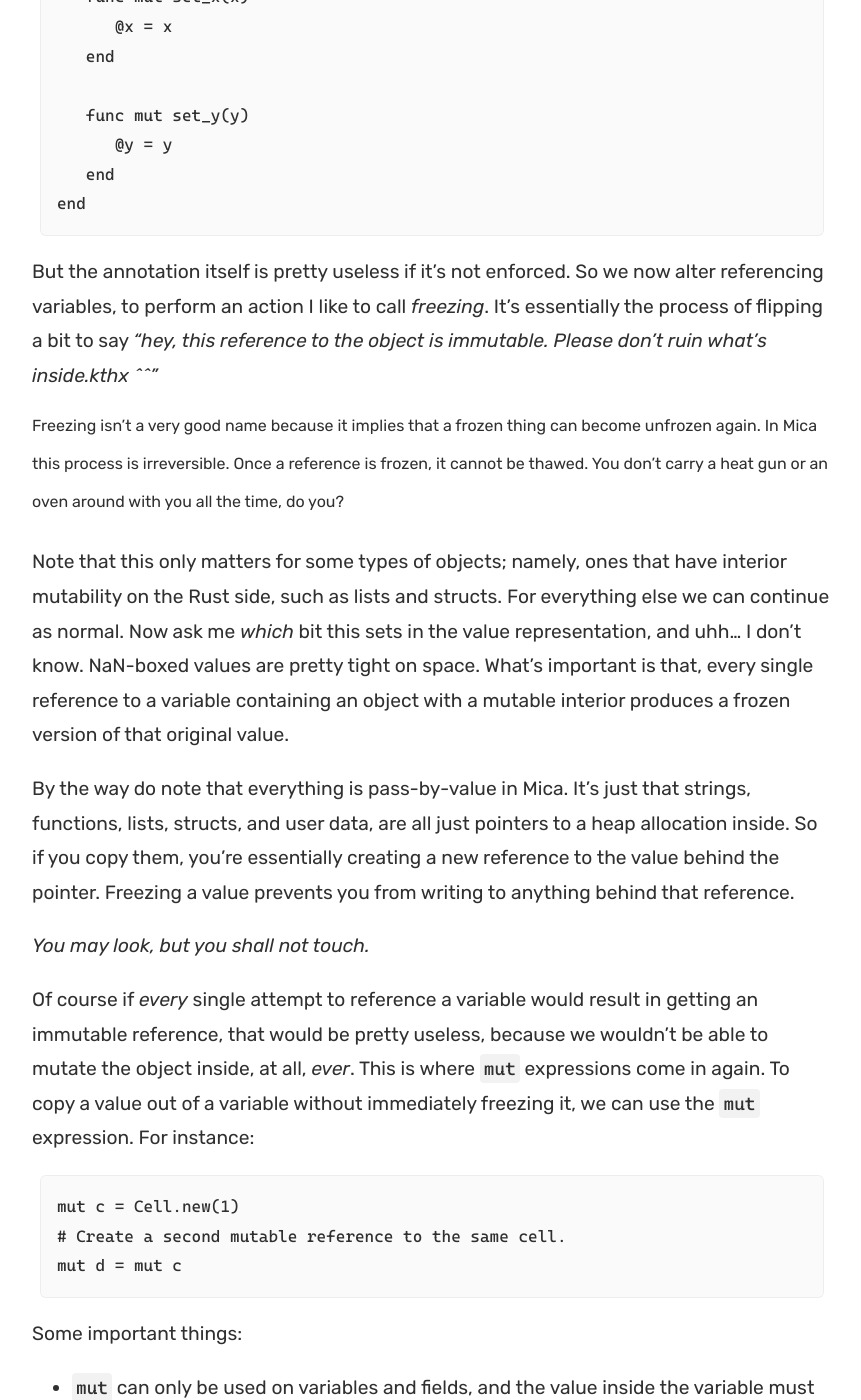
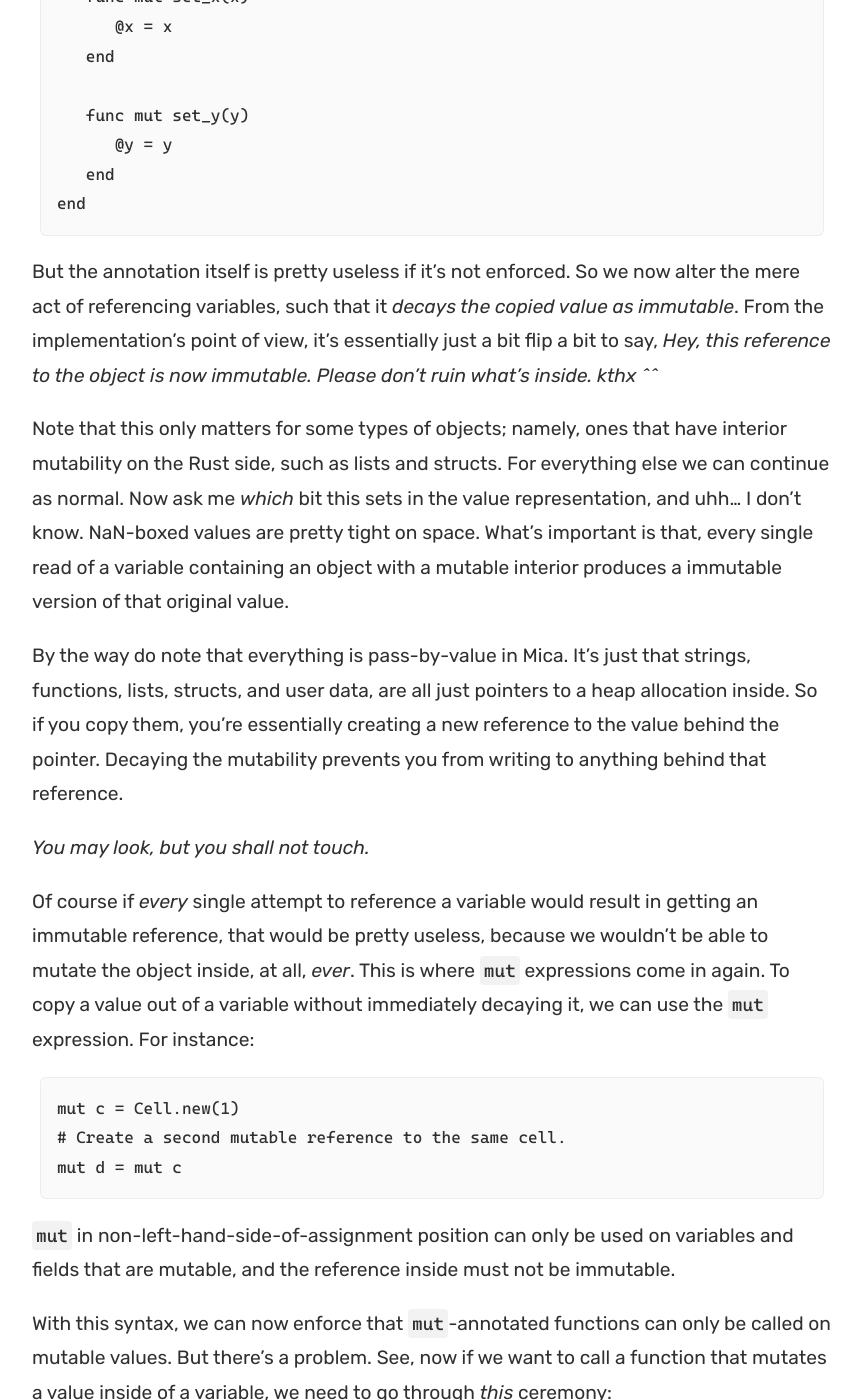
Before and after one commit to liquidev/liquidev.github.io, a Jekyll site: the page built from _posts/2022-04-06-mica-interior-mutation.md, in a window 1280 px wide and 1400 px high, scrolled down 7353 px. Shown: the whole window, without its empty margins (208-1069 px from the left). Built offline with Jekyll 4.4.1, drawn with Linux system fonts in a browser that asks for light colours; some of the changed text lies outside the part shown.

Commit message:
clarified some weird wording

````diff
--- a/_posts/2022-04-06-mica-interior-mutation.md
+++ b/_posts/2022-04-06-mica-interior-mutation.md
@@ -227,44 +227,38 @@ impl struct Vector
    end
 end
 ```
-But the annotation itself is pretty useless if it's not enforced. So we now alter referencing
-variables, to perform an action I like to call _freezing_. It's essentially the process of flipping
-a bit to say
-*"hey, this reference to the object is immutable. Please don't ruin what's inside.kthx ^^"*
-
-<sup>Freezing isn't a very good name because it implies that a frozen thing can become unfrozen
-again. In Mica this process is irreversible. Once a reference is frozen, it cannot be thawed.
-You don't carry a heat gun or an oven around with you all the time, do you?</sup>
+But the annotation itself is pretty useless if it's not enforced. So we now alter the mere act of
+referencing variables, such that it _decays the copied value as immutable_. From the
+implementation's point of view, it's essentially just a bit flip a bit to say,
+*Hey, this reference to the object is now immutable. Please don't ruin what's inside. kthx ^^*
 
 Note that this only matters for some types of objects; namely, ones that have interior mutability
 on the Rust side, such as lists and structs. For everything else we can continue as normal.
 Now ask me _which_ bit this sets in the value representation, and uhh… I don't know.
-NaN-boxed values are pretty tight on space. What's important is that, every single reference to a
-variable containing an object with a mutable interior produces a frozen version of that original
+NaN-boxed values are pretty tight on space. What's important is that, every single read of a
+variable containing an object with a mutable interior produces a immutable version of that original
 value.
 
 By the way do note that everything is pass-by-value in Mica. It's just that strings, functions,
 lists, structs, and user data, are all just pointers to a heap allocation inside.
 So if you copy them, you're essentially creating a new reference to the value behind the pointer.
-Freezing a value prevents you from writing to anything behind that reference.
+Decaying the mutability prevents you from writing to anything behind that reference.
 
 _You may look, but you shall not touch._
 
 Of course if _every_ single attempt to reference a variable would result in getting an immutable
 reference, that would be pretty useless, because we wouldn't be able to mutate the object inside,
 at all, _ever_. This is where `mut` expressions come in again. To copy a value out of a variable
-without immediately freezing it, we can use the `mut` expression. For instance:
+without immediately decaying it, we can use the `mut` expression. For instance:
 ```mica
 mut c = Cell.new(1)
 # Create a second mutable reference to the same cell.
 mut d = mut c
 ```
-Some important things:
-- `mut` can only be used on variables and fields, and the value inside the variable must not be
-  frozen (or, be _warm_, as I'm gonna say from now on).
-- `mut` can only be used on variables and fields that are themselves mutable.
+`mut` in non-left-hand-side-of-assignment position can only be used on variables and fields that are
+mutable, and the reference inside must not be immutable.
 
-With this syntax, we can now enforce that `mut`-annotated functions can only be called on warm
+With this syntax, we can now enforce that `mut`-annotated functions can only be called on mutable
 values. But there's a problem. See, now if we want to call a function that mutates a value inside of
 a variable, we need to go through _this_ ceremony:
 ```mica
@@ -284,7 +278,7 @@ c.set(1)
 # Conclusion
 
 Aaaand, that's it! Interior mutability is solved. To be able to mutate an object you now have to
-have an explicit permission from its owner, or from whoever else holds a warm reference to said
+have an explicit permission from its owner, or from whoever else holds a mutable reference to said
 object.
 
 Now onto implementing all of this…
````
